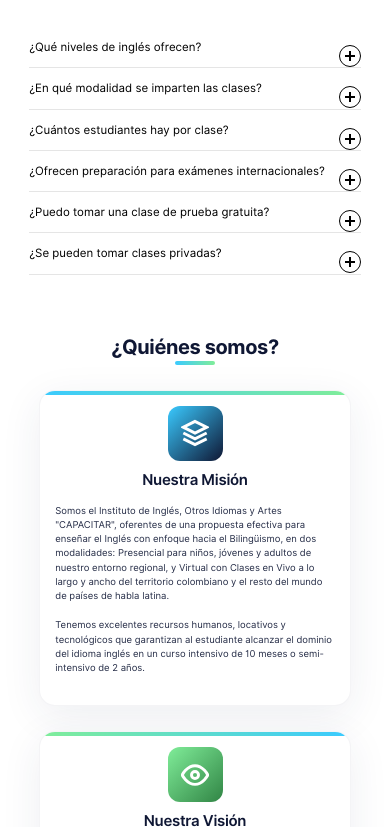
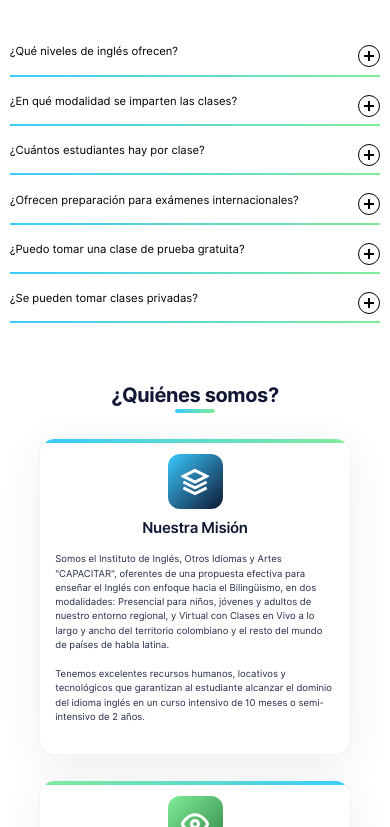
Before and after one commit to danielmiranda0099/capacitar-ingles-landing-astro, an Astro site: page / in a window 390 px wide. Shown: the part 1661-2488 px from the top of the page. Built offline with nearby package versions, Linux system fonts and the light colour scheme; Astro itself is replaced by a stand-in of ours.

Commit message:
[UP] FapSection Responsive Design

```diff
--- a/src/sections/home/FaqSection.astro
+++ b/src/sections/home/FaqSection.astro
@@ -87,28 +87,37 @@
 
 <style>
   .faq-section {
-
-  }
-
     .accordion {
       width: 100%;
     }
     .accordion .accordion-item {
-    border-bottom: 1px solid #e5e5e5;
+      position: relative;
+    }
+    .accordion .accordion-item::after {
+      content: "";
+      position: absolute;
+      left: 0;
+      bottom: 0;
       width: 100%;
+      height: 2px; /* Altura del "borde" */
+      background: linear-gradient(
+        to right,
+        var(--bg-blue-400),
+        var(--bg-green-400)
+      ); /* Aquí tu gradiente */
     }
 
     .accordion .accordion-item button[aria-expanded="true"] {
-    border-bottom: 1px solid #03b5d2;
+      border-bottom: 1px solid var(--bg-blue-400);
     }
 
     .accordion button {
       position: relative;
-    display: block;
+      display: flex;
       text-align: left;
       width: 100%;
-    padding: 1em 0;
-    font-size: 1.15rem;
+      padding: 0.5rem 0;
+      font-size: 1.125rem;
       font-weight: 400;
       border: none;
       background: none;
@@ -195,6 +204,13 @@
       font-weight: 300;
       margin: 2em 0;
     }
+  }
+
+  @media (width <= 576px){
+    .faq-section {
+      width: 95%;
+    }
+  }
 </style>
 
 <script>
```
Lines whose indentation alone changed are shown as unchanged.
